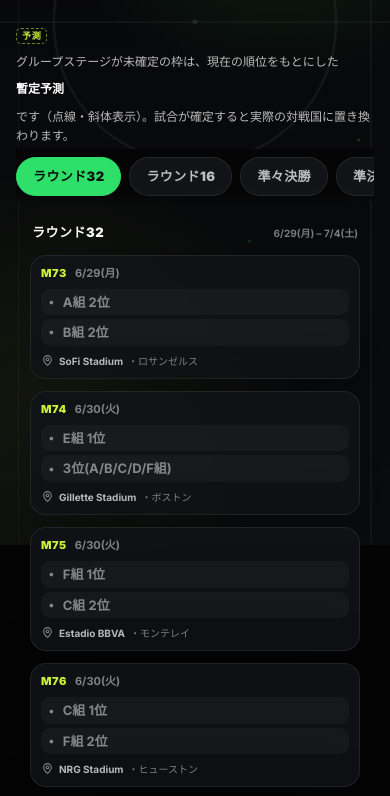
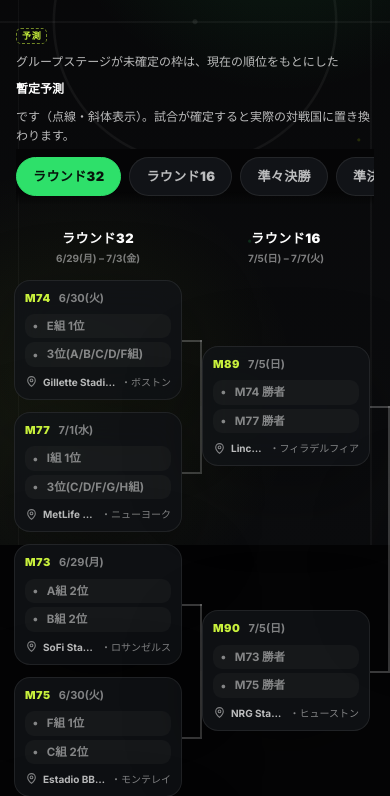
Before and after one commit to ry071702-prog/wc2026-slack-bot, a plain HTML site: page site/bracket.html in a window 390 px wide. Shown: the part 299-1095 px from the top of the page. Drawn offline with Linux system fonts and the light colour scheme; no server answers; files whose address does not match are found by name.

Commit message:
feat(site): スマホもPCと同じトーナメント表(ツリー)で表示
- スマホ専用の縦リスト表示を廃止し、左右対称ツリーを全サイズで表示
- スマホは初期スクロールを左端(ラウンド32)にして中身がすぐ見えるように。
  横スクロール+ピンチズーム+ラウンドタブで全体を閲覧
- 不要になったモバイルリスト用のJS/CSSを除去

```diff
--- a/site/assets/bracket.js
+++ b/site/assets/bracket.js
@@ -29,20 +29,9 @@ document.addEventListener("DOMContentLoaded", async () => {
     { label: "準決勝", target: "bk-left-SEMI_FINALS", stage: "SEMI_FINALS" },
     { label: "決勝", target: "bk-center", stage: "FINAL" },
   ];
-  // スマホ用: 1ラウンドずつ縦リスト表示 (決勝は3位決定戦も併記)
-  const MOBILE_STAGES = [
-    { stage: "LAST_32", label: "ラウンド32" },
-    { stage: "LAST_16", label: "ラウンド16" },
-    { stage: "QUARTER_FINALS", label: "準々決勝" },
-    { stage: "SEMI_FINALS", label: "準決勝" },
-    { stage: "FINAL", label: "決勝", extra: ["THIRD_PLACE"] },
-  ];
-
   let nodeByNo = new Map();
-  let allMatches = [];
   let scheduleData = null;
   let proj = null;
-  let mobileRounds = new Map();
   let roundTabButtons = [];
 
   try {
@@ -163,7 +152,6 @@ document.addEventListener("DOMContentLoaded", async () => {
       );
       return;
     }
-    allMatches = matches;
     nodeByNo = new Map(matches.map((node) => [node.match_no, node]));
     proj = buildProjection(scheduleData, matches);
 
@@ -176,65 +164,22 @@ document.addEventListener("DOMContentLoaded", async () => {
       buildHalf(RIGHT_COLS, "right"),
     );
 
-    container.replaceChildren(tree, buildMobile());
+    container.replaceChildren(tree);
 
-    // PC は初期表示で中央(決勝)が見えるようスクロール位置を寄せる
-    if (window.matchMedia("(min-width: 761px)").matches) {
-      requestAnimationFrame(() => {
+    // 初期スクロール位置: PCは中央(決勝)を、スマホはまず左端(ラウンド32)を見せる
+    requestAnimationFrame(() => {
+      if (window.matchMedia("(min-width: 761px)").matches) {
         container.scrollLeft = Math.max(
           0,
           (container.scrollWidth - container.clientWidth) / 2,
         );
-      });
-    }
+      } else {
+        container.scrollLeft = 0;
+      }
+    });
   }
 
-  function matchesByStages(stages) {
-    return allMatches
-      .filter((node) => stages.includes(node.stage))
-      .sort((a, b) => (a.match_no || 0) - (b.match_no || 0));
-  }
-
-  // スマホ用: ラウンドごとの縦リスト (タブで1ラウンドずつ表示)
-  function buildMobile() {
-    const wrap = app.element("div", "bracket-mobile");
-    mobileRounds = new Map();
-    MOBILE_STAGES.forEach((round, index) => {
-      const section = app.element(
-        "div",
-        `bracket-mobile-round${index === 0 ? " is-active" : ""}`,
-      );
-      const stages = [round.stage].concat(round.extra || []);
-      const nodes = matchesByStages(stages);
-
-      const head = app.element("div", "bracket-mobile-head");
-      head.append(app.element("span", "bk-col-title", round.label));
-      const range = dateRangeOf(nodes.map((node) => node.match_no));
-      if (range) {
-        head.append(app.element("span", "bk-col-date", range));
-      }
-      section.append(head);
-
-      const list = app.element("div", "bracket-mobile-list");
-      nodes.forEach((node) => {
-        if (node.stage === "THIRD_PLACE") {
-          list.append(
-            app.element("span", "bracket-mobile-3rd-tag", "3位決定戦"),
-          );
-        }
-        list.append(buildMatchCell(node));
-      });
-      section.append(list);
-      wrap.append(section);
-      mobileRounds.set(round.stage, section);
-    });
-    return wrap;
-  }
-
-  function setMobileRound(stage, activeButton) {
-    mobileRounds.forEach((section, key) => {
-      section.classList.toggle("is-active", key === stage);
-    });
+  function setActiveTab(activeButton) {
     roundTabButtons.forEach((button) => {
       button.classList.toggle("is-active", button === activeButton);
     });
@@ -331,9 +276,7 @@ document.addEventListener("DOMContentLoaded", async () => {
       );
       btn.type = "button";
       btn.addEventListener("click", () => {
-        // スマホ: 該当ラウンドへ切替
-        setMobileRound(tab.stage, btn);
-        // PC: 該当列へスクロール
+        setActiveTab(btn);
         const target = document.getElementById(tab.target);
         if (target) {
           target.scrollIntoView({
--- a/site/assets/style.css
+++ b/site/assets/style.css
@@ -3823,76 +3823,9 @@ a.bracket-match:focus-visible {
   padding: 0 4px;
 }
 
-/* スマホ用: ラウンド別の縦リスト表示 (PCではツリー、スマホではこちら) */
-.bracket-mobile {
-  display: none;
-}
-
+/* ラウンドタブ: 選択中ハイライト (PC=該当列へスクロール / スマホも同様) */
 .bracket-round-tab.is-active {
   color: #07140b;
   background: var(--accent-green);
   border-color: var(--accent-green);
 }
-
-.bracket-mobile-head {
-  display: flex;
-  align-items: baseline;
-  justify-content: space-between;
-  gap: 10px;
-  padding: 2px 2px 12px;
-}
-
-.bracket-mobile-round {
-  display: none;
-}
-
-.bracket-mobile-round.is-active {
-  display: block;
-}
-
-.bracket-mobile-list {
-  display: flex;
-  flex-direction: column;
-  gap: 12px;
-}
-
-.bracket-mobile-list .bracket-match {
-  width: 100%;
-}
-
-.bracket-mobile-3rd-tag {
-  display: block;
-  margin-top: 8px;
-  font-size: 11px;
-  font-weight: 900;
-  letter-spacing: 0.06em;
-  color: var(--accent-gold, #e6c76a);
-}
-
-@media (max-width: 760px) {
-  .bracket-tree {
-    display: none;
-  }
-  .bracket-mobile {
-    display: block;
-  }
-  /* スマホはリスト表示なので全幅トリックを解除して素直に並べる */
-  .bracket-scroll {
-    width: auto;
-    margin-left: 0;
-    overflow-x: visible;
-  }
-  /* スマホのカードは情報量を確保するため少し大きめに */
-  .bracket-mobile .bracket-team {
-    font-size: 14px;
-  }
-  .bracket-mobile .bracket-side.is-slot .bracket-team {
-    font-size: 13px;
-  }
-  .bracket-mobile .bracket-flag {
-    font-size: 19px;
-  }
-  .bracket-mobile .bracket-proj-pos {
-    font-size: 11px;
-  }
-}
```
